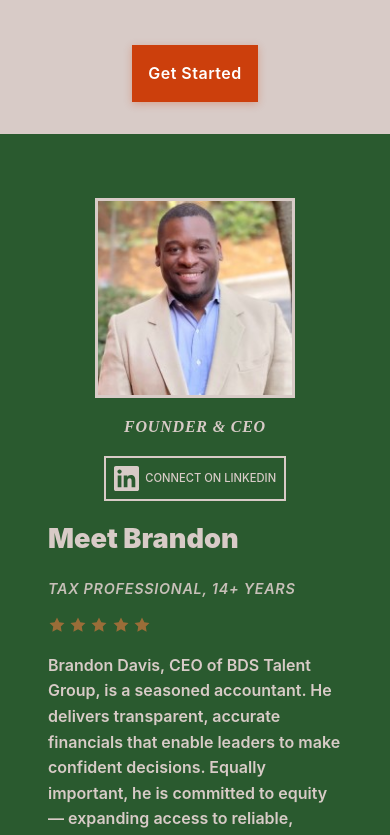
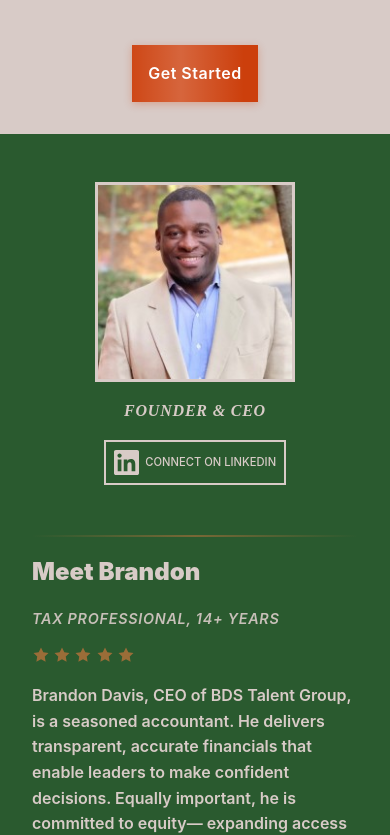
Before and after one commit to CartezDew/bdsfrontend, a React (Vite) app: page / in a window 390 px wide. Shown: the part 6180-7015 px from the top of the page. Built offline with nearby package versions, Linux system fonts and the light colour scheme.

Commit message:
updated meet the owner component with responsive design

```diff
--- a/src/components/MeetTheOwner.jsx
+++ b/src/components/MeetTheOwner.jsx
@@ -64,6 +64,7 @@ export default function MeetTheOwner() {
           </div>
 
           <div className={`meet-owner__text ${animationsTriggered ? 'meet-owner__text-animated' : ''}`}>
+            <div className={`meet-owner__divider ${animationsTriggered ? 'meet-owner__divider-animated' : ''}`}></div>
             <div className={`meet-owner__header ${animationsTriggered ? 'meet-owner__header-animated' : ''}`}>
               Meet Brandon
             </div>
--- a/src/styles/meet_the_owner.css
+++ b/src/styles/meet_the_owner.css
@@ -46,7 +46,7 @@
 .meet-owner__title {
   color: var(--color-timberwolf);
   font-weight: 600;
-  font-size: 1rem;
+  font-size: clamp(1rem, 1.7vw, 1.3rem);
   margin: 0;
   text-transform: uppercase;
   letter-spacing: 0.05em;
@@ -100,7 +100,16 @@
   margin-bottom: 1rem;
   color: var(--color-timberwolf);
   font-weight: 900;
-  font-size: 1.7rem;
+  font-size: clamp(1.5rem, 3.6vw, 2.2rem);
+}
+
+.meet-owner__divider {
+  display: none;
+  width: 100%;
+  height: 2px;
+  background: linear-gradient(90deg, transparent, var(--color-golden-brown), transparent);
+  margin: 1rem 0;
+  opacity: 0.7;
 }
 
 .meet-owner__credentials {
@@ -114,7 +123,7 @@
 .meet-owner__credential-text {
   color: var(--color-timberwolf);
   font-weight: 600;
-  font-size: 0.9rem;
+  font-size: clamp(0.9rem, 1.7vw, 1.3rem);
   text-transform: uppercase;
   letter-spacing: 0.05em;
   opacity: 0.9;
@@ -146,14 +155,14 @@
   line-height: 1.6;
   font-family: -apple-system, BlinkMacSystemFont, 'Segoe UI', 'Roboto', sans-serif;
   margin: 0.75rem 0 0 0;
-  font-size: 1rem;
+  font-size: clamp(1rem, 1.7vw, 1.3rem);
   font-weight: 600;
 
 }
 
 .meet-owner__text p strong {
   color: var(--color-golden-brown);
-  font-size: 1.1rem;
+  font-size: clamp(1.1rem, 1.8vw, 1.5rem);
 }
 
 .meet-owner__bds em {
@@ -161,7 +170,27 @@
 }
 
 /* Responsive: switch to 2 columns on large screens */
-@media (min-width: 768px) {
+@media (max-width: 780px) {
+  .meet-owner-section {
+    padding: 3rem 1.2rem 3rem 1.2rem;
+  }
+}
+
+@media (max-width: 631px) {
+  .meet-owner-section {
+    padding: 3rem 2rem 3rem 2rem;
+  }
+  .meet-owner__media {
+    margin-bottom: 1.1rem;
+  }
+
+  .meet-owner__divider {
+    display: block;
+  }
+}
+
+
+@media (min-width: 630px) {
   .meet-owner {
     flex-direction: row;
     align-items: flex-start;
@@ -177,6 +206,8 @@
     flex: 1;
   }
 }
+
+
 
 /* Scroll Animations */
 .meet-owner-section {
--- a/src/styles/why_us.css
+++ b/src/styles/why_us.css
@@ -242,19 +242,46 @@
     color: white;
     border: none;
     padding: 1rem 1rem;
-    font-size: clamp(1rem, 2.2vw, 1.3rem);
+    font-size: clamp(1rem, 1.7vw, 1.2rem);
     font-weight: 600;
     cursor: pointer;
     box-shadow: 0 2px 8px rgba(204, 63, 12, 0.3);
     letter-spacing: 0.5px;
     display: inline-block; /* allow transform scaling to affect layout */
-
+    position: relative;
+    overflow: hidden;
   }
 
   .get-started-why-us-btn:hover {
     background: var(--color-golden-brown);
     box-shadow: 0 4px 15px rgba(204, 63, 12, 0.4);
     transform: translateY(-1px) scale(1.02) !important;
+  }
+
+  /* Get Started button animation - moving sharpness effect */
+  .get-started-why-us-btn::before {
+    content: '';
+    position: absolute;
+    top: 0;
+    left: -100%;
+    width: 100%;
+    height: 100%;
+    background: linear-gradient(
+      90deg,
+      transparent,
+      rgba(255, 255, 255, 0.2),
+      transparent
+    );
+    animation: movingSharpness 3s infinite;
+  }
+
+  @keyframes movingSharpness {
+    0% {
+      left: -100%;
+    }
+    100% {
+      left: 100%;
+    }
   }
 
 
```
